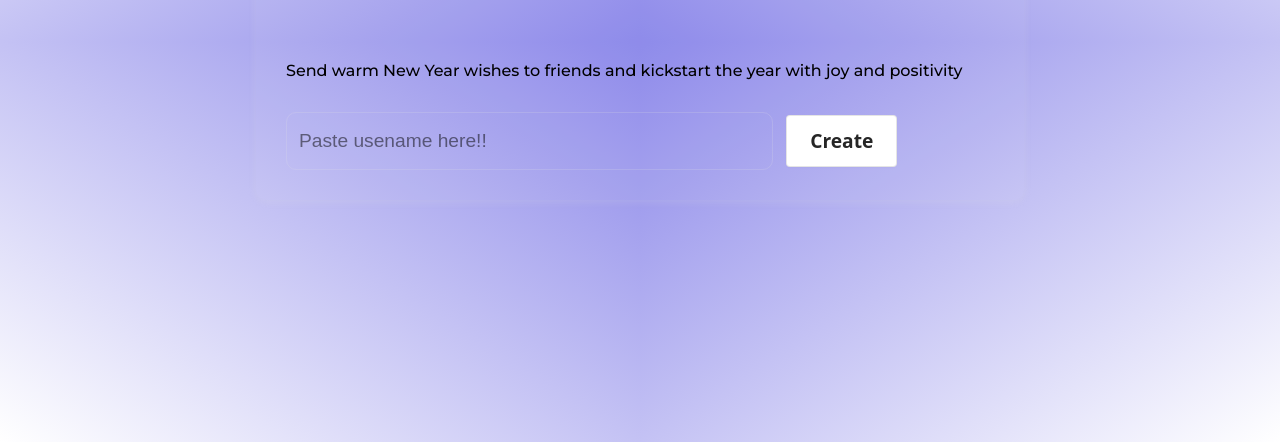
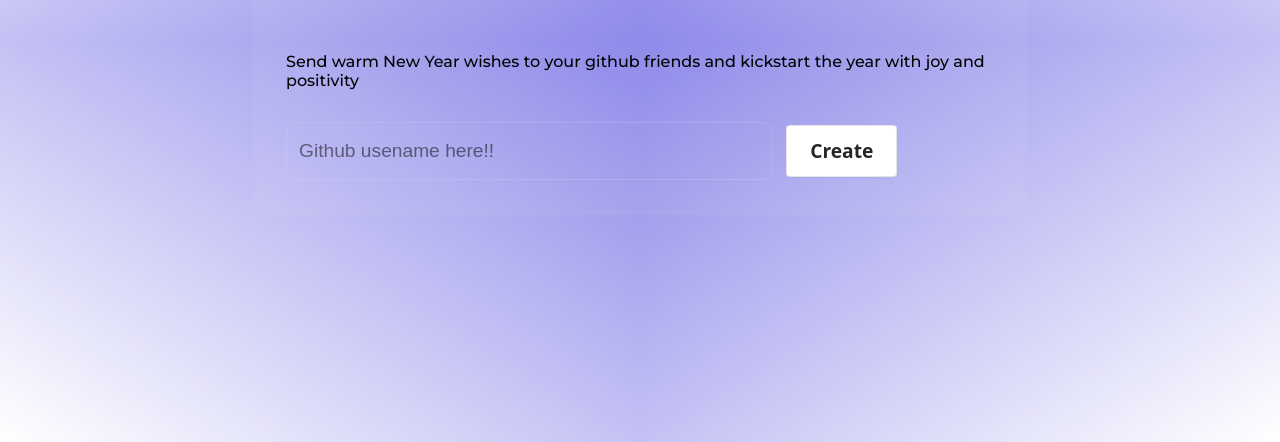
Before and after one commit to Sharjeel-Afridi/HappyNewYear, a plain HTML site: page index.html in a window 1280 px wide. Shown: the part 358-800 px from the top of the page. Drawn offline with Linux system fonts and the light colour scheme.

Commit message:
minor changes

```diff
--- a/index.html
+++ b/index.html
@@ -27,10 +27,10 @@
             <div class="second">
                 <div class="content">
                     <h1>Cheers to New Beginnings!</h1>
-                    <p>Send warm New Year wishes to friends and kickstart the year with joy and positivity</p>
+                    <p>Send warm New Year wishes to your github friends and kickstart the year with joy and positivity</p>
                 </div>
                 <div class="input-div">
-                    <input type="text" id="input" placeholder="Paste usename here!!">
+                    <input type="text" id="input" placeholder="Github usename here!!">
                     <button class= "button-6" id="submit">Create</button>
 
                 </div>
```
